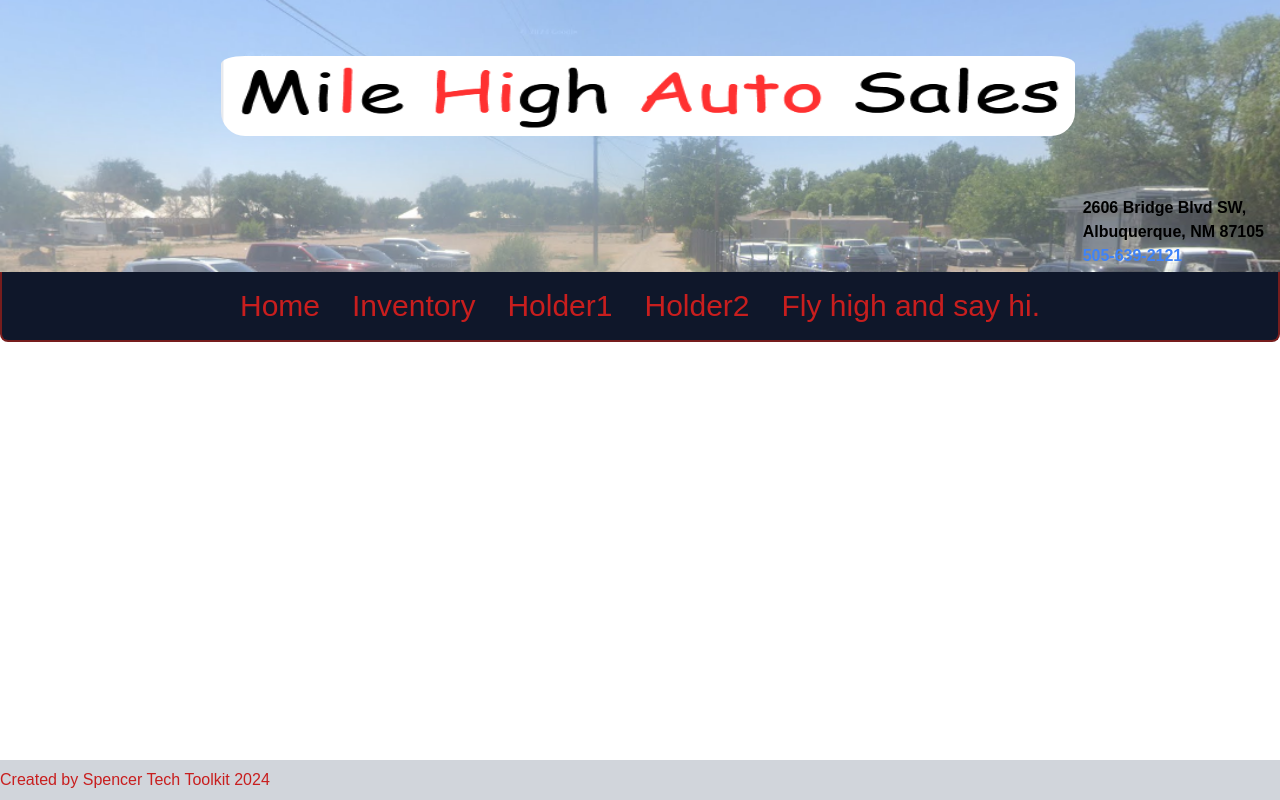
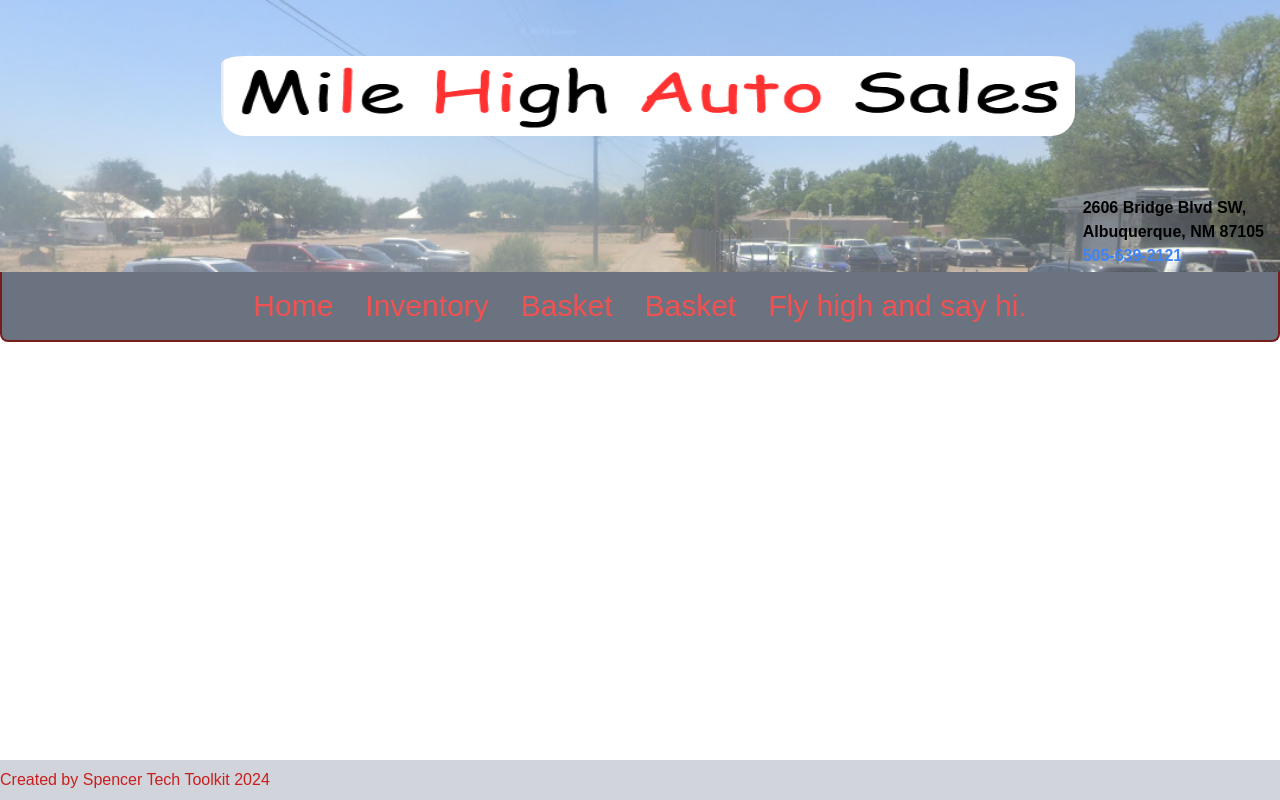
Before and after one commit to trudruskii/MileHighAutoSales, a Next.js app in the folder frontend/: page / in a window 1280 px wide. Built offline with nearby package versions, Linux system fonts and the light colour scheme.

Commit message:
added footer to navbar branch

```diff
--- a/frontend/src/app/components/Navbar.tsx
+++ b/frontend/src/app/components/Navbar.tsx
@@ -24,8 +24,9 @@ export default function Navbarz() {
                 </div>
         </nav>
 
-    <nav className="bg-slate-900 border-b-2 border-l-2 border-r-2 rounded-b-lg border-red-900 p-4">
-        <div className="flex gap-8 text-red-700 flex justify-center">
+    <nav className="bg-gray-500 border-b-2 border-l-2 border-r-2 rounded-b-lg border-red-900 p-4">
+        <div className="">
+            <div className="flex gap-8 text-red-500 flex justify-center">
                 <button className="text-3xl">
                     Home
                 </button>
@@ -33,15 +34,20 @@ export default function Navbarz() {
                     Inventory
                 </button>
                 <button className="text-3xl">
-                Holder1
+                    Basket
                 </button>
                 <button className="text-3xl">
-                Holder2
+                    Basket
                 </button>
                 <button className="text-3xl">
                     Fly high and say hi.
                 </button>
             </div>
+            <div>
+
+            </div>
+        </div>
+
     </nav>
         </>
     )
```
Lines whose indentation alone changed are shown as unchanged.
